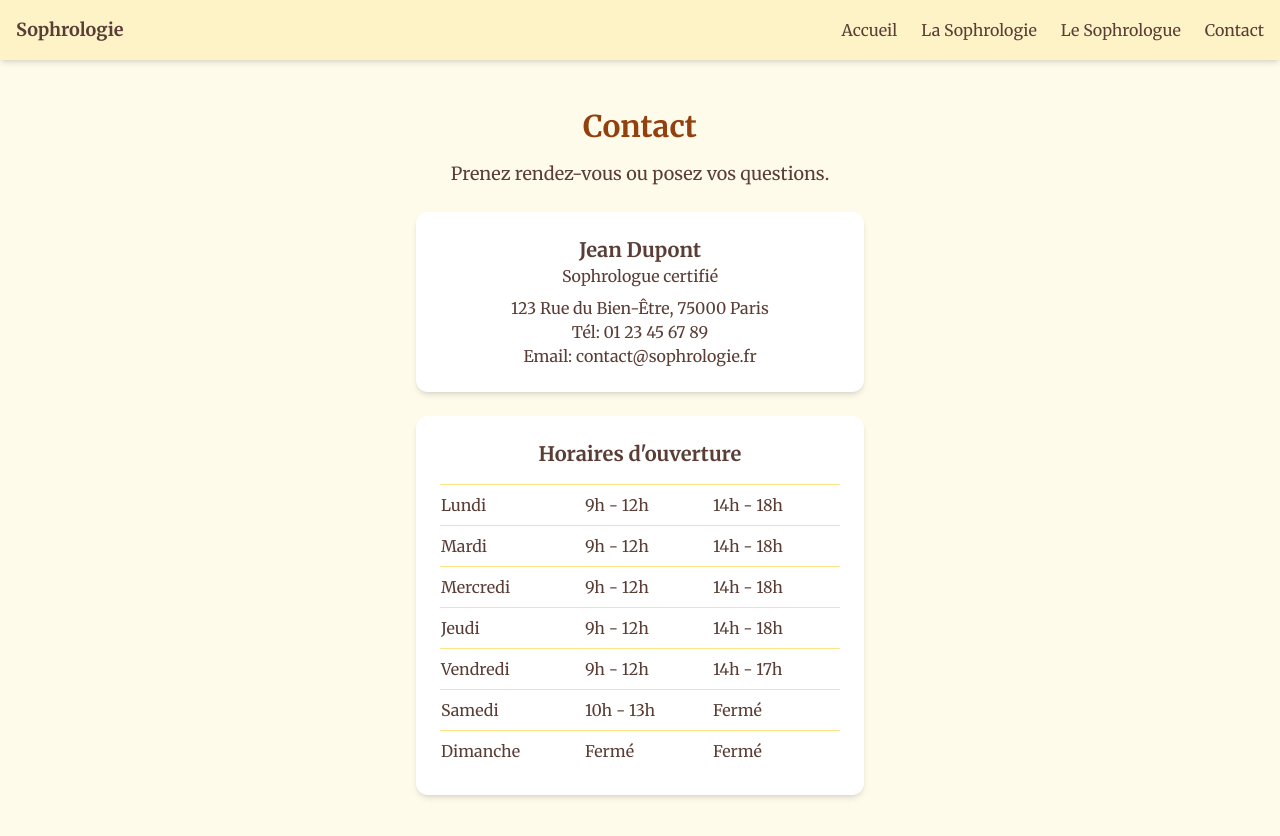
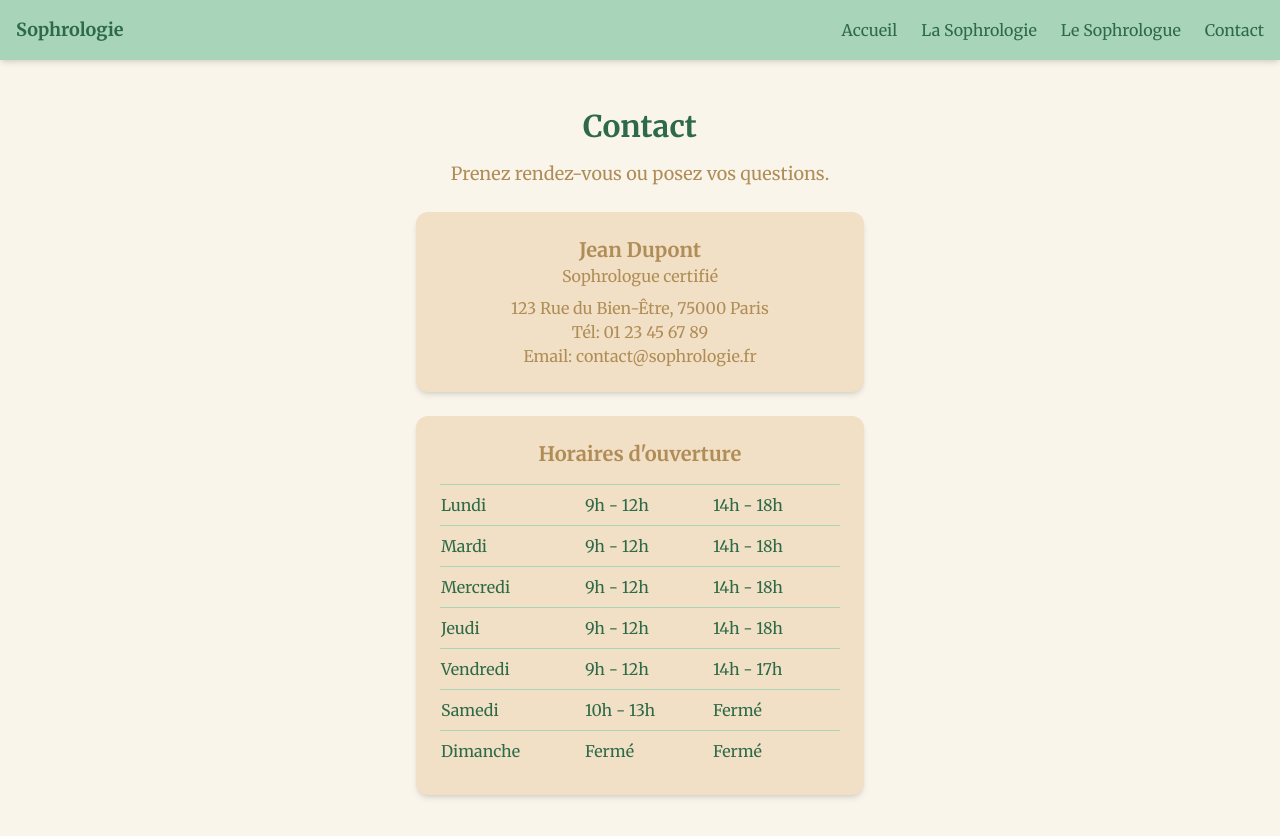
Before and after one commit to Metheor31Game/SiteSophrologue, a Next.js app in the folder vitrine/: page /contact in a window 1280 px wide. Shown: the top 836 px of the page. Built offline with nearby package versions, Linux system fonts and the light colour scheme.

Commit message:
palette 1

```diff
--- a/vitrine/app/contact/page.tsx
+++ b/vitrine/app/contact/page.tsx
@@ -1,21 +1,21 @@
 export default function ContactPage() {
   return (
-      <div className="text-center p-6">
-        <h1 className="text-3xl font-bold text-amber-800 mb-4">Contact</h1>
-        <p className="text-lg mb-6">Prenez rendez-vous ou posez vos questions.</p>
+    <div className="text-center p-6 bg-background text-foreground">
+      <h1 className="text-3xl font-bold text-vert-fonce mb-4">Contact</h1>
+      <p className="text-lg mb-6 text-marron-doux">Prenez rendez-vous ou posez vos questions.</p>
 
       {/* Carte de visite */}
-        <div className="bg-white shadow-md rounded-xl p-6 mb-6 w-full max-w-md mx-auto">
-          <h2 className="text-xl font-semibold text-brown-900">Jean Dupont</h2>
-          <p className="text-brown-700">Sophrologue certifié</p>
-          <p className="text-brown-700 mt-2">123 Rue du Bien-Être, 75000 Paris</p>
-          <p className="text-brown-700">Tél: 01 23 45 67 89</p>
-          <p className="text-brown-700">Email: contact@sophrologie.fr</p>
+      <div className="bg-beige-sable shadow-md rounded-xl p-6 mb-6 w-full max-w-md mx-auto">
+        <h2 className="text-xl font-semibold text-marron-doux">Jean Dupont</h2>
+        <p className="text-marron-doux">Sophrologue certifié</p>
+        <p className="text-marron-doux mt-2">123 Rue du Bien-Être, 75000 Paris</p>
+        <p className="text-marron-doux">Tél: 01 23 45 67 89</p>
+        <p className="text-marron-doux">Email: contact@sophrologie.fr</p>
       </div>
 
       {/* Horaires */}
-        <div className="bg-white shadow-md rounded-xl p-6 w-full max-w-md mx-auto">
-          <h2 className="text-xl font-semibold text-brown-900 mb-4">Horaires d'ouverture</h2>
+      <div className="bg-beige-sable shadow-md rounded-xl p-6 w-full max-w-md mx-auto">
+        <h2 className="text-xl font-semibold text-marron-doux mb-4">Horaires d'ouverture</h2>
         <table className="w-full text-left border-collapse">
           <tbody>
             {[
@@ -27,10 +27,10 @@ export default function ContactPage() {
               ["Samedi", "10h - 13h", "Fermé"],
               ["Dimanche", "Fermé", "Fermé"],
             ].map(([jour, matin, apresMidi]) => (
-                <tr key={jour} className="border-t border-amber-200">
-                  <td className="py-2 font-medium text-brown-900">{jour}</td>
-                  <td className="py-2 text-brown-700">{matin}</td>
-                  <td className="py-2 text-brown-700">{apresMidi}</td>
+              <tr key={jour} className="border-t border-vert-clair">
+                <td className="py-2 font-medium text-vert-fonce">{jour}</td>
+                <td className="py-2 text-vert-fonce">{matin}</td>
+                <td className="py-2 text-vert-fonce">{apresMidi}</td>
               </tr>
             ))}
           </tbody>
--- a/vitrine/app/globals.css
+++ b/vitrine/app/globals.css
@@ -6,6 +6,6 @@
 
 body {
   font-family: 'Merriweather', serif;
-  background-color: #fdf6e3; /* Fond ocre clair */
-  color: #5a3e36; /* Marron foncé */
+  background-color: #f9f5eb; /* Fond creme clair */
+  color: #8E6B3A; /* Marron foncé */
 }
--- a/vitrine/app/layout.tsx
+++ b/vitrine/app/layout.tsx
@@ -15,16 +15,16 @@ export default function RootLayout({ children }: RootLayoutProps) {
 
   return (
     <html lang="fr">
-      <body className="bg-amber-50 text-brown-900 font-chill">
-        <nav className="bg-amber-100 p-4 shadow-md flex justify-between items-center">
-          <div className="text-lg font-bold">Sophrologie</div>
+      <body className="bg-blanc-casse text-foreground font-chill">
+        <nav className="bg-vert-clair p-4 shadow-md flex justify-between items-center">
+          <div className="text-lg font-bold text-vert-fonce">Sophrologie</div>
 
           {/* Menu desktop */}
           <div className="hidden md:flex space-x-6">
-            <Link href="/" className="hover:text-amber-700">Accueil</Link>
-            <Link href="/sophrologie" className="hover:text-amber-700">La Sophrologie</Link>
-            <Link href="/sophrologue" className="hover:text-amber-700">Le Sophrologue</Link>
-            <Link href="/contact" className="hover:text-amber-700">Contact</Link>
+            <Link href="/" className="text-vert-fonce hover:text-marron-doux">Accueil</Link>
+            <Link href="/sophrologie" className="text-vert-fonce hover:text-marron-doux">La Sophrologie</Link>
+            <Link href="/sophrologue" className="text-vert-fonce hover:text-marron-doux">Le Sophrologue</Link>
+            <Link href="/contact" className="text-vert-fonce hover:text-marron-doux">Contact</Link>
           </div>
 
           {/* Bouton menu mobile */}
@@ -35,11 +35,11 @@ export default function RootLayout({ children }: RootLayoutProps) {
 
         {/* Menu mobile */}
         {menuOpen && (
-          <div className="md:hidden flex flex-col items-center bg-amber-100 p-4 space-y-4">
-            <Link href="/" className="hover:text-amber-700" onClick={() => setMenuOpen(false)}>Accueil</Link>
-            <Link href="/sophrologie" className="hover:text-amber-700" onClick={() => setMenuOpen(false)}>La Sophrologie</Link>
-            <Link href="/sophrologue" className="hover:text-amber-700" onClick={() => setMenuOpen(false)}>Le Sophrologue</Link>
-            <Link href="/contact" className="hover:text-amber-700" onClick={() => setMenuOpen(false)}>Contact</Link>
+          <div className="md:hidden flex flex-col items-center bg-vert-clair p-4 space-y-4">
+            <Link href="/" className="text-vert-fonce hover:text-marron-doux" onClick={() => setMenuOpen(false)}>Accueil</Link>
+            <Link href="/sophrologie" className="text-vert-fonce hover:text-marron-doux" onClick={() => setMenuOpen(false)}>La Sophrologie</Link>
+            <Link href="/sophrologue" className="text-vert-fonce hover:text-marron-doux" onClick={() => setMenuOpen(false)}>Le Sophrologue</Link>
+            <Link href="/contact" className="text-vert-fonce hover:text-marron-doux" onClick={() => setMenuOpen(false)}>Contact</Link>
           </div>
         )}
 
--- a/vitrine/app/page.tsx
+++ b/vitrine/app/page.tsx
@@ -1,8 +1,8 @@
 export default function HomePage() {
   return (
-    <div className="text-center">
-      <h1 className="text-4xl font-bold text-amber-800">Bienvenue</h1>
-      <p className="mt-4 text-lg">Découvrez la sophrologie et ses bienfaits.</p>
+    <div className="text-center bg-background p-6">
+      <h1 className="text-4xl font-bold text-vert-fonce">Bienvenue</h1>
+      <p className="mt-4 text-lg text-marron-doux">Découvrez la sophrologie et ses bienfaits.</p>
     </div>
   );
 }
--- a/vitrine/app/sophrologie/page.tsx
+++ b/vitrine/app/sophrologie/page.tsx
@@ -2,16 +2,16 @@
 export default function SophrologiePage() {
   return (
     <div className="text-center p-6">
-      <h1 className="text-3xl font-bold text-amber-800 mb-4">Qu'est-ce que la Sophrologie ?</h1>
-      <p className="text-lg text-brown-700 leading-relaxed mb-6">
+      <h1 className="text-3xl font-bold text-vert-fonce mb-4">Qu'est-ce que la Sophrologie ?</h1>
+      <p className="text-lg text-marron-doux leading-relaxed mb-6">
         La sophrologie est une méthode de relaxation et de développement personnel qui combine des techniques de respiration, de visualisation et de méditation.
         Son objectif est d’harmoniser le corps et l’esprit afin d’améliorer le bien-être et de mieux gérer le stress.
       </p>
 
       {/* Section sur les bienfaits */}
-      <div className="bg-white shadow-md rounded-xl p-6 mb-6 w-full max-w-2xl mx-auto">
-        <h2 className="text-2xl font-semibold text-brown-900 mb-4">Les bienfaits de la sophrologie</h2>
-        <ul className="text-brown-700 text-left list-disc pl-6">
+      <div className="bg-beige-sable shadow-md rounded-xl p-6 mb-6 w-full max-w-2xl mx-auto">
+        <h2 className="text-2xl font-semibold text-marron-doux mb-4">Les bienfaits de la sophrologie</h2>
+        <ul className="text-marron-doux text-left list-disc pl-6">
           <li>Réduction du stress et de l'anxiété</li>
           <li>Amélioration du sommeil</li>
           <li>Développement de la confiance en soi</li>
@@ -21,12 +21,12 @@ export default function SophrologiePage() {
       </div>
 
       {/* Section sur le déroulement d'une séance */}
-      <div className="bg-white shadow-md rounded-xl p-6 w-full max-w-2xl mx-auto">
-        <h2 className="text-2xl font-semibold text-brown-900 mb-4">Déroulement d'une séance</h2>
-        <p className="text-brown-700 leading-relaxed">
+      <div className="bg-beige-sable shadow-md rounded-xl p-6 w-full max-w-2xl mx-auto">
+        <h2 className="text-2xl font-semibold text-marron-doux mb-4">Déroulement d'une séance</h2>
+        <p className="text-marron-doux leading-relaxed">
           Une séance de sophrologie se compose généralement de trois phases :
         </p>
-        <ul className="text-brown-700 text-left list-decimal pl-6 mt-4">
+        <ul className="text-marron-doux text-left list-decimal pl-6 mt-4">
           <li><span className="font-semibold">Accueil et échange :</span> discussion pour comprendre vos attentes.</li>
           <li><span className="font-semibold">Exercices pratiques :</span> techniques de respiration et de relaxation.</li>
           <li><span className="font-semibold">Temps de partage :</span> ressenti et retour sur l’expérience vécue.</li>
--- a/vitrine/app/sophrologue/page.tsx
+++ b/vitrine/app/sophrologue/page.tsx
@@ -1,8 +1,8 @@
 export default function SophrologuePage() {
     return (
       <div className="text-center">
-        <h1 className="text-3xl font-bold text-amber-800">Le Sophrologue</h1>
-        <p className="mt-4 text-lg">Présentation et parcours du sophrologue.</p>
+        <h1 className="text-3xl font-bold text-vert-fonce">Le Sophrologue</h1>
+        <p className="mt-4 text-lg text-marron-doux">Présentation et parcours du sophrologue.</p>
       </div>
     );
   }
--- a/vitrine/tailwind.config.ts
+++ b/vitrine/tailwind.config.ts
@@ -11,6 +11,11 @@ export default {
       colors: {
         background: "var(--background)",
         foreground: "var(--foreground)",
+        'vert-clair': '#A8D5BA',      // Vert clair : Nature, Croissance, Paix
+        'beige-sable': '#F1E0C6',     // Beige sable : Calme, Terre
+        'marron-doux': '#B08D57',     // Marron doux : Chaleur, Ancrage, Stabilité
+        'blanc-casse': '#F9F5EB',     // Blanc cassé : Légèreté, Sérénité
+        'vert-fonce': '#2E6A47',      // Vert foncé : Profondeur, Confiance, Équilibre
       },
     },
   },
```
Also changed, not shown: 1 other file (tests, documents, lock files or other folders). Lines whose indentation alone changed are shown as unchanged.
